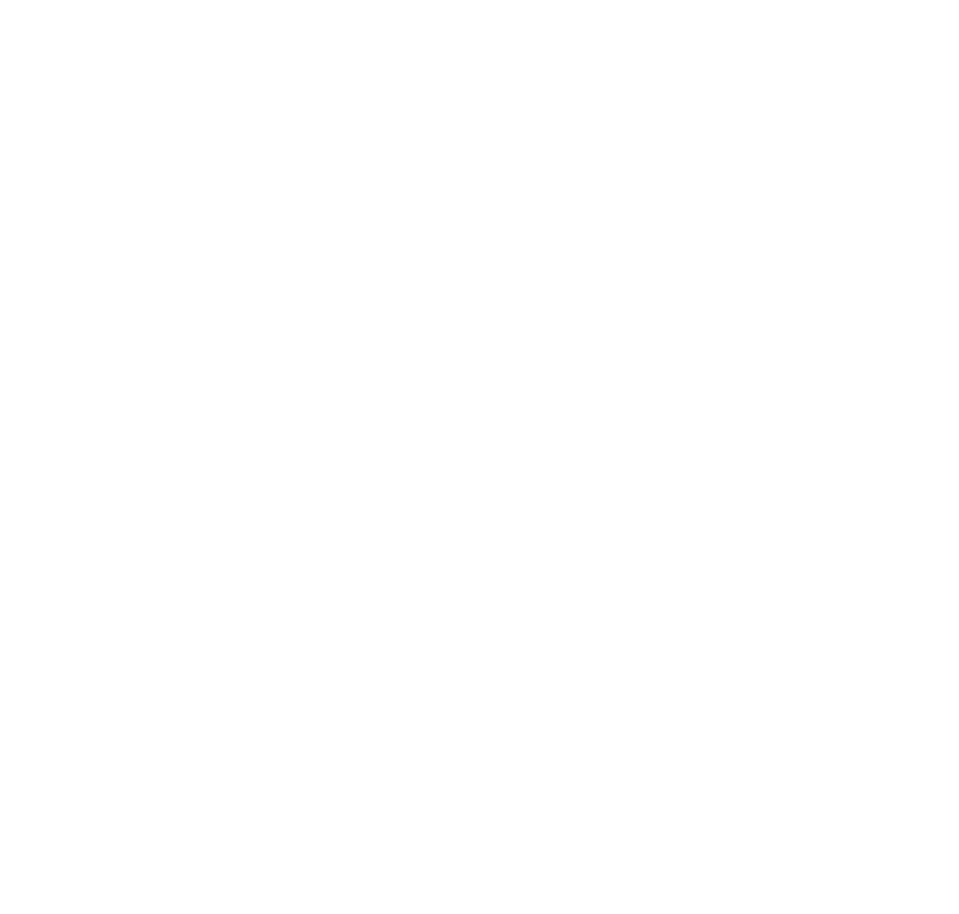
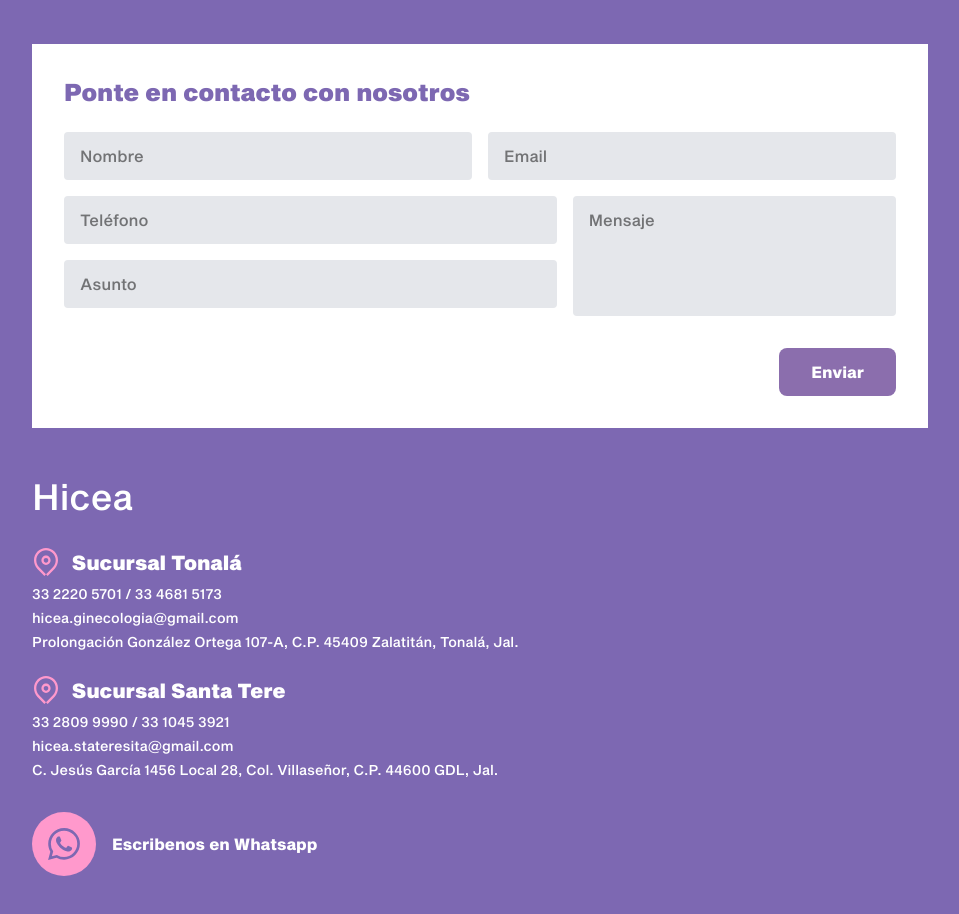
Before and after one commit to Hiddenberg/hicea-website, a Next.js app in the folder application/: page / in a window 1280 px wide. Shown: the part 4600-5514 px from the top of the page, without its empty margins (160-1119 px from the left). Before the commit the page ends 4596 px from the top, so only its background shows below. Built offline with nearby package versions, Linux system fonts and the light colour scheme.

Commit message:
adding contact section

```diff
--- /dev/null
+++ b/application/src/app/components/sections/ContactSection.tsx
@@ -0,0 +1,162 @@
+"use client";
+
+import { useState } from "react";
+
+export default function ContactSection() {
+   const [formData, setFormData] = useState({
+      name: "",
+      email: "",
+      phone: "",
+      subject: "",
+      message: ""
+   });
+
+   const handleSubmit = (e: React.FormEvent) => {
+      e.preventDefault();
+      // Handle form submission here
+      console.log("Form submitted:", formData);
+   };
+
+   const handleChange = (e: React.ChangeEvent<HTMLInputElement | HTMLTextAreaElement>) => {
+      setFormData({
+         ...formData,
+         [e.target.name]: e.target.value
+      });
+   };
+
+   return (
+      <div className="relative flex w-full">
+         {/* Main content area */}
+         <div className="flex flex-col flex-1 justify-center items-center bg-hicea-purple px-6 py-12">
+            {/* Contact Form Card */}
+            <div className="bg-white mb-12 p-8 w-full max-w-4xl">
+               <h2 className="mb-6 font-bold text-hicea-purple text-2xl">
+                  Ponte en contacto con nosotros
+               </h2>
+
+               <form onSubmit={handleSubmit} className="gap-4 grid grid-cols-10">
+                  {/* First row - Name and Email (equal width: 5 cols each) */}
+                  <input
+                     type="text"
+                     name="name"
+                     placeholder="Nombre"
+                     value={formData.name}
+                     onChange={handleChange}
+                     className="col-span-5 bg-gray-200 px-4 py-3 border-none rounded outline-none"
+                  />
+                  <input
+                     type="email"
+                     name="email"
+                     placeholder="Email"
+                     value={formData.email}
+                     onChange={handleChange}
+                     className="col-span-5 bg-gray-200 px-4 py-3 border-none rounded outline-none"
+                  />
+
+                  {/* Second row onwards - Left column (6 cols ~60%) and Right column (4 cols ~40%, message spans 2 rows) */}
+                  <div className="flex flex-col gap-4 col-span-6 row-span-2">
+                     <input
+                        type="tel"
+                        name="phone"
+                        placeholder="Teléfono"
+                        value={formData.phone}
+                        onChange={handleChange}
+                        className="bg-gray-200 px-4 py-3 border-none rounded outline-none"
+                     />
+                     <input
+                        type="text"
+                        name="subject"
+                        placeholder="Asunto"
+                        value={formData.subject}
+                        onChange={handleChange}
+                        className="bg-gray-200 px-4 py-3 border-none rounded outline-none"
+                     />
+                  </div>
+                  <textarea
+                     name="message"
+                     placeholder="Mensaje"
+                     value={formData.message}
+                     onChange={handleChange}
+                     rows={4}
+                     className="col-span-4 row-span-2 bg-gray-200 px-4 py-3 border-none rounded outline-none resize-none"
+                  />
+
+                  {/* Submit button */}
+                  <div className="flex justify-end col-span-10 mt-4">
+                     <button
+                        type="submit"
+                        className="bg-contact-button-purple px-8 py-3 rounded-lg font-semibold text-white"
+                     >
+                        Enviar
+                     </button>
+                  </div>
+               </form>
+            </div>
+
+            {/* Company Information */}
+            <div className="w-full max-w-4xl text-white">
+               {/* Company Name */}
+               <h2 className="mb-8 text-4xl">Hicea</h2>
+
+               {/* Branches */}
+               <div className="space-y-6 mb-8">
+                  {/* Sucursal Tonalá */}
+                  <div>
+                     <div className="flex items-center gap-3 mb-2">
+                        <img
+                           src="/assets/LOGO UBICACION.svg"
+                           alt="Ubicación"
+                           className="size-7 object-contain"
+                        />
+                        <h3 className="font-bold text-xl">Sucursal Tonalá</h3>
+                     </div>
+                     <div className="space-y-1 text-sm">
+                        <p>33 2220 5701 / 33 4681 5173</p>
+                        <p>hicea.ginecologia@gmail.com</p>
+                        <p>Prolongación González Ortega 107-A, C.P. 45409 Zalatitán, Tonalá, Jal.</p>
+                     </div>
+                  </div>
+
+                  {/* Sucursal Santa Tere */}
+                  <div>
+                     <div className="flex items-center gap-3 mb-2">
+                        <img
+                           src="/assets/LOGO UBICACION.svg"
+                           alt="Ubicación"
+                           className="size-7 object-contain"
+                        />
+                        <h3 className="font-bold text-xl">Sucursal Santa Tere</h3>
+                     </div>
+                     <div className="space-y-1 text-sm">
+                        <p>33 2809 9990 / 33 1045 3921</p>
+                        <p>hicea.stateresita@gmail.com</p>
+                        <p>C. Jesús García 1456 Local 28, Col. Villaseñor, C.P. 44600 GDL, Jal.</p>
+                     </div>
+                  </div>
+               </div>
+
+               {/* WhatsApp Contact */}
+               <div className="flex items-center gap-4">
+                  <div className="flex justify-center items-center bg-hicea-pink rounded-full size-16">
+                     <svg
+                        width="32"
+                        height="32"
+                        viewBox="0 0 24 24"
+                        fill="none"
+                        xmlns="http://www.w3.org/2000/svg"
+                        className="text-hicea-purple"
+                     >
+                        <title>WhatsApp</title>
+                        <path
+                           d="M17.472 14.382c-.297-.149-1.758-.867-2.03-.967-.273-.099-.471-.148-.67.15-.197.297-.767.966-.94 1.164-.173.199-.347.223-.644.075-.297-.15-1.255-.463-2.39-1.475-.883-.788-1.48-1.761-1.653-2.059-.173-.297-.018-.458.13-.606.134-.133.298-.347.446-.52.149-.174.198-.298.298-.497.099-.198.05-.371-.025-.52-.075-.149-.669-1.612-.916-2.207-.242-.579-.487-.5-.669-.51-.173-.008-.371-.01-.57-.01-.198 0-.52.074-.792.372-.272.297-1.04 1.016-1.04 2.479 0 1.462 1.065 2.875 1.213 3.074.149.198 2.096 3.2 5.077 4.487.709.306 1.262.489 1.694.625.712.227 1.36.195 1.871.118.571-.085 1.758-.719 2.006-1.413.248-.694.248-1.289.173-1.413-.074-.124-.272-.198-.57-.347m-5.421 7.403h-.004a9.87 9.87 0 01-5.031-1.378l-.361-.214-3.741.982.998-3.648-.235-.374a9.86 9.86 0 01-1.51-5.26c.001-5.45 4.436-9.884 9.888-9.884 2.64 0 5.122 1.03 6.988 2.898a9.825 9.825 0 012.893 6.994c-.003 5.45-4.437 9.884-9.885 9.884m8.413-18.297A11.815 11.815 0 0012.05 0C5.495 0 .16 5.335.157 11.892c0 2.096.547 4.142 1.588 5.945L.057 24l6.305-1.654a11.882 11.882 0 005.683 1.448h.005c6.554 0 11.89-5.335 11.893-11.893a11.821 11.821 0 00-3.48-8.413Z"
+                           fill="currentColor"
+                        />
+                     </svg>
+                  </div>
+                  <p className="font-semibold">Escribenos en Whatsapp</p>
+               </div>
+            </div>
+         </div>
+      </div >
+   );
+}
--- a/application/src/app/globals.css
+++ b/application/src/app/globals.css
@@ -6,4 +6,9 @@
 @theme {
    --color-hicea-purple: #7d68b2;
    --color-hicea-pink: #ff99cc;
+   --color-contact-purple: #7A569A;
+   --color-contact-dark-grey: #4A4A4A;
+   --color-contact-light-purple: #E8B4E4;
+   --color-contact-dark-purple: #5C3D77;
+   --color-contact-button-purple: #8B6EAD;
 }
--- a/application/src/app/page.tsx
+++ b/application/src/app/page.tsx
@@ -1,5 +1,6 @@
 import MobileHeader from "./components/MobileHeader";
 import AboutUsSection from "./components/sections/AboutUsSection";
+import ContactSection from "./components/sections/ContactSection";
 import HeroSection from "./components/sections/HeroSection";
 import OtherServicesSection from "./components/sections/OtherServicesSection";
 import OurFocusSection from "./components/sections/OurFocusSection";
@@ -16,6 +17,7 @@
          <OurFocusSection />
          <ServicesSection />
          <OtherServicesSection />
+         <ContactSection />
       </main>
    );
 }
```
